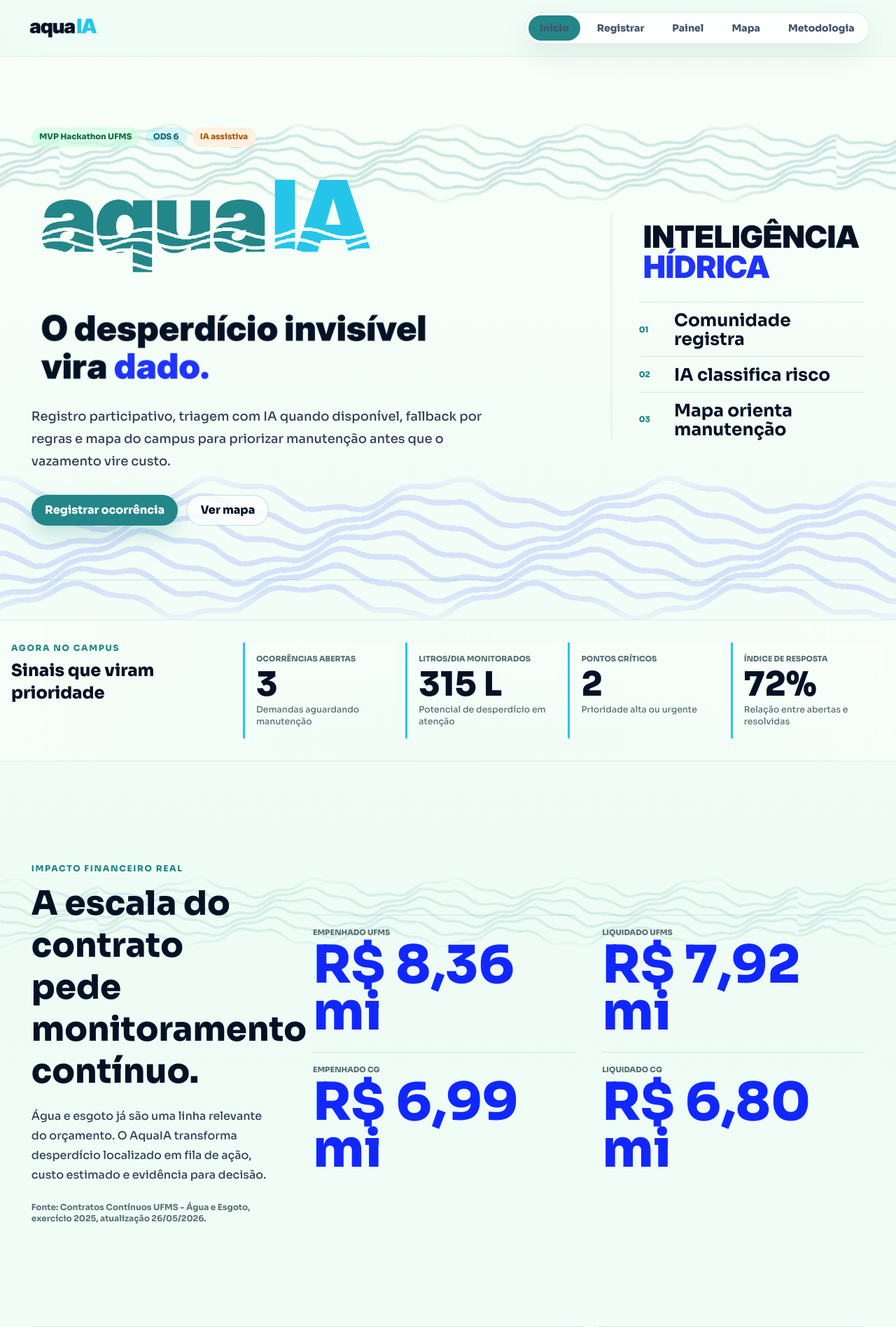
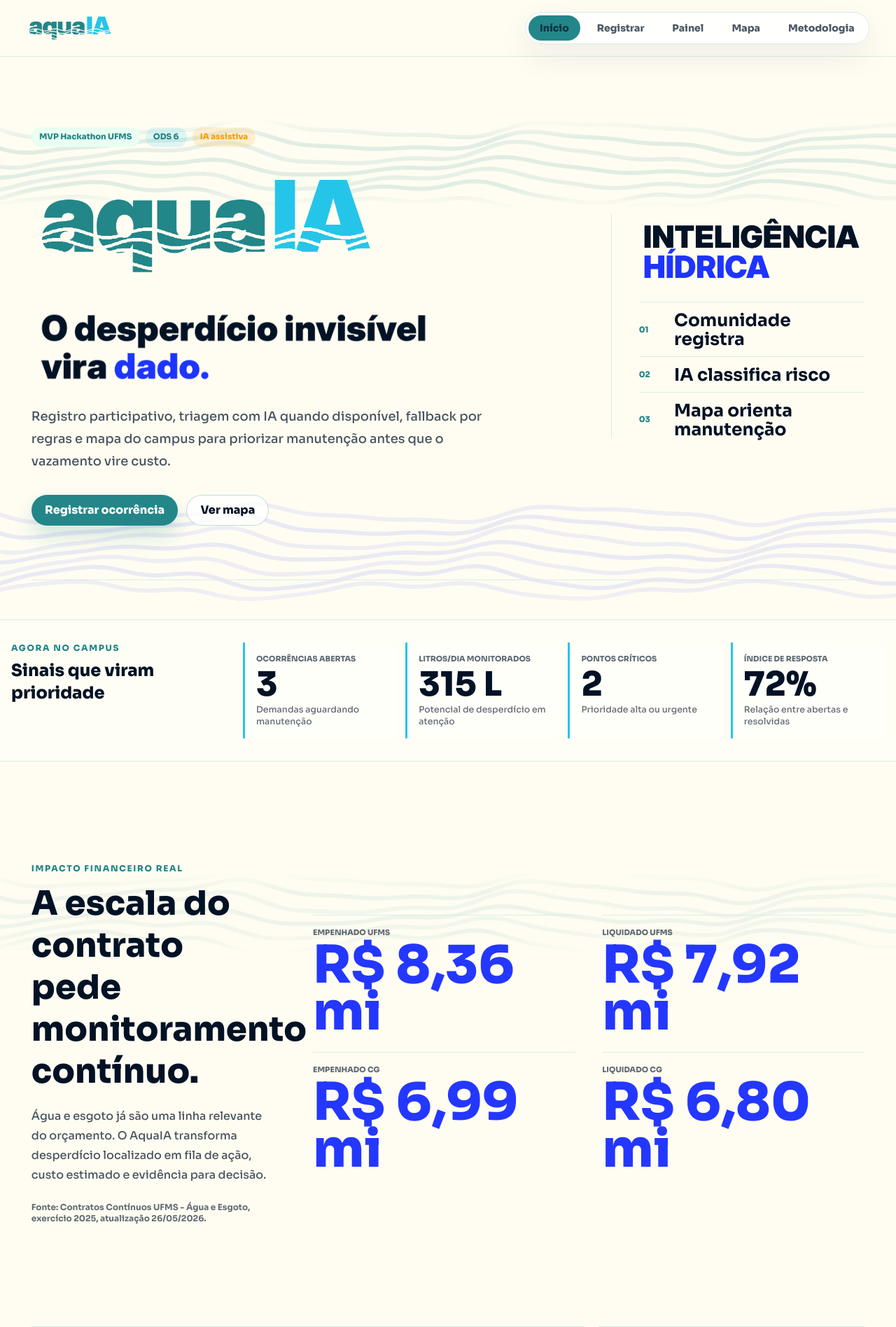
Before and after one commit to TeoZ08/aquaia-ufms, a Flask app: page / in a window 1280 px wide. Shown: the top 1896 px of the page at 70% size. Run offline with Flask 3, Linux system fonts and the light colour scheme; data comes from the database, SQL or seed files in the repository.

Commit message:
Unifica identidade e ondas seamless

```diff
--- a/static/src/controllers/dashboard_controller.js
+++ b/static/src/controllers/dashboard_controller.js
@@ -238,7 +238,7 @@ export default class extends Controller {
           <div class="max-w-2xl">
             <h3 class="text-base font-extrabold">${escapeHtml(item.local)}</h3>
             <p class="mt-1 text-sm aqua-muted">${escapeHtml(item.tipo_ocorrencia)}</p>
-            <p class="mt-2 text-sm text-slate-600">${escapeHtml(shortText(item.descricao, 130))}</p>
+            <p class="mt-2 text-sm text-aqua-ink/65">${escapeHtml(shortText(item.descricao, 130))}</p>
           </div>
           <span class="${badgeClass(item.status)}">${escapeHtml(item.status)}</span>
         </div>
--- a/templates/base.html
+++ b/templates/base.html
@@ -24,18 +24,18 @@
   data-map-tariff-value="{{ tariff_per_m3 }}"
   data-action="aquaia:screen-changed@window->dashboard#handleScreenChange aquaia:screen-changed@window->map#handleScreenChange aquaia:occurrence-created@window->dashboard#reload aquaia:occurrences-updated@window->map#updateFromEvent keydown@window->nav#closeOnEscape"
 >
-  <header class="sticky top-0 z-40 border-b border-aqua-cyan/10 bg-aqua-mist/88 backdrop-blur-xl">
+  <header class="sticky top-0 z-40 border-b border-aqua-line bg-aqua-bg/92 backdrop-blur-xl">
     <div class="aqua-container flex min-h-20 items-center justify-between gap-4">
       <button class="shrink-0" type="button" data-action="nav#show" data-screen="dashboard" aria-label="Ir para o início">
-        <img class="h-9 w-auto" src="{{ url_for('static', filename='assets/brand/03_logo_wordmark_clean_navbar.png') }}" alt="aquaIA UFMS" />
+        <img class="h-10 w-auto" src="{{ url_for('static', filename='assets/brand/02_logo_wordmark_waves_teal_ia.png') }}" alt="aquaIA UFMS" />
       </button>
 
-      <nav class="hidden items-center gap-2 rounded-full border border-aqua-cyan/15 bg-white/75 p-1 shadow-aqua lg:flex" aria-label="Navegação principal">
-        <button class="aqua-tab rounded-full px-4 py-2 text-sm font-extrabold text-slate-600 transition" type="button" data-nav-target="tab" data-action="nav#show" data-screen="dashboard">Início</button>
-        <button class="aqua-tab rounded-full px-4 py-2 text-sm font-extrabold text-slate-600 transition" type="button" data-nav-target="tab" data-action="nav#show" data-screen="registro">Registrar</button>
-        <button class="aqua-tab rounded-full px-4 py-2 text-sm font-extrabold text-slate-600 transition" type="button" data-nav-target="tab" data-action="nav#show" data-screen="painel">Painel</button>
-        <button class="aqua-tab rounded-full px-4 py-2 text-sm font-extrabold text-slate-600 transition" type="button" data-nav-target="tab" data-action="nav#show" data-screen="mapa">Mapa</button>
-        <button class="aqua-tab rounded-full px-4 py-2 text-sm font-extrabold text-slate-600 transition" type="button" data-nav-target="tab" data-action="nav#show" data-screen="metodologia">Metodologia</button>
+      <nav class="hidden items-center gap-2 rounded-full border border-aqua-line bg-aqua-surface/80 p-1 shadow-aqua lg:flex" aria-label="Navegação principal">
+        <button class="aqua-tab rounded-full px-4 py-2 text-sm font-extrabold text-aqua-ink/70 transition" type="button" data-nav-target="tab" data-action="nav#show" data-screen="dashboard">Início</button>
+        <button class="aqua-tab rounded-full px-4 py-2 text-sm font-extrabold text-aqua-ink/70 transition" type="button" data-nav-target="tab" data-action="nav#show" data-screen="registro">Registrar</button>
+        <button class="aqua-tab rounded-full px-4 py-2 text-sm font-extrabold text-aqua-ink/70 transition" type="button" data-nav-target="tab" data-action="nav#show" data-screen="painel">Painel</button>
+        <button class="aqua-tab rounded-full px-4 py-2 text-sm font-extrabold text-aqua-ink/70 transition" type="button" data-nav-target="tab" data-action="nav#show" data-screen="mapa">Mapa</button>
+        <button class="aqua-tab rounded-full px-4 py-2 text-sm font-extrabold text-aqua-ink/70 transition" type="button" data-nav-target="tab" data-action="nav#show" data-screen="metodologia">Metodologia</button>
       </nav>
 
       <button
@@ -51,12 +51,12 @@
     </div>
 
     <div class="aqua-container hidden pb-4 lg:hidden" data-nav-target="mobileMenu">
-      <nav class="grid gap-2 rounded-3xl border border-aqua-cyan/15 bg-white/90 p-3 shadow-aqua" aria-label="Menu mobile">
-        <button class="aqua-tab rounded-2xl px-4 py-3 text-left text-sm font-extrabold text-slate-600" type="button" data-nav-target="tab" data-action="nav#show" data-screen="dashboard">Início</button>
-        <button class="aqua-tab rounded-2xl px-4 py-3 text-left text-sm font-extrabold text-slate-600" type="button" data-nav-target="tab" data-action="nav#show" data-screen="registro">Registrar ocorrência</button>
-        <button class="aqua-tab rounded-2xl px-4 py-3 text-left text-sm font-extrabold text-slate-600" type="button" data-nav-target="tab" data-action="nav#show" data-screen="painel">Painel</button>
-        <button class="aqua-tab rounded-2xl px-4 py-3 text-left text-sm font-extrabold text-slate-600" type="button" data-nav-target="tab" data-action="nav#show" data-screen="mapa">Mapa</button>
-        <button class="aqua-tab rounded-2xl px-4 py-3 text-left text-sm font-extrabold text-slate-600" type="button" data-nav-target="tab" data-action="nav#show" data-screen="metodologia">Metodologia</button>
+      <nav class="grid gap-2 rounded-3xl border border-aqua-line bg-aqua-surface/92 p-3 shadow-aqua" aria-label="Menu mobile">
+        <button class="aqua-tab rounded-2xl px-4 py-3 text-left text-sm font-extrabold text-aqua-ink/70" type="button" data-nav-target="tab" data-action="nav#show" data-screen="dashboard">Início</button>
+        <button class="aqua-tab rounded-2xl px-4 py-3 text-left text-sm font-extrabold text-aqua-ink/70" type="button" data-nav-target="tab" data-action="nav#show" data-screen="registro">Registrar ocorrência</button>
+        <button class="aqua-tab rounded-2xl px-4 py-3 text-left text-sm font-extrabold text-aqua-ink/70" type="button" data-nav-target="tab" data-action="nav#show" data-screen="painel">Painel</button>
+        <button class="aqua-tab rounded-2xl px-4 py-3 text-left text-sm font-extrabold text-aqua-ink/70" type="button" data-nav-target="tab" data-action="nav#show" data-screen="mapa">Mapa</button>
+        <button class="aqua-tab rounded-2xl px-4 py-3 text-left text-sm font-extrabold text-aqua-ink/70" type="button" data-nav-target="tab" data-action="nav#show" data-screen="metodologia">Metodologia</button>
       </nav>
     </div>
   </header>
@@ -65,12 +65,12 @@
     {% block content %}{% endblock %}
   </main>
 
-  <nav class="fixed inset-x-3 bottom-3 z-50 grid grid-cols-5 rounded-[1.35rem] border border-aqua-cyan/15 bg-white/95 p-2 shadow-aqua backdrop-blur-xl lg:hidden" aria-label="Navegação inferior">
-    <button class="aqua-bottom-tab grid place-items-center gap-1 rounded-2xl px-1 py-2 text-[0.68rem] font-extrabold text-slate-500" type="button" data-nav-target="tab" data-action="nav#show" data-screen="dashboard"><span class="grid h-8 w-8 place-items-center rounded-full bg-aqua-mint text-aqua-cyan">⌂</span>Início</button>
-    <button class="aqua-bottom-tab grid place-items-center gap-1 rounded-2xl px-1 py-2 text-[0.68rem] font-extrabold text-slate-500" type="button" data-nav-target="tab" data-action="nav#show" data-screen="painel"><span class="grid h-8 w-8 place-items-center rounded-full bg-aqua-mint text-aqua-cyan">◇</span>Painel</button>
-    <button class="aqua-bottom-tab grid place-items-center gap-1 rounded-2xl px-1 py-2 text-[0.68rem] font-extrabold text-slate-500" type="button" data-nav-target="tab" data-action="nav#show" data-screen="registro"><span class="grid h-10 w-10 place-items-center rounded-full bg-aqua-cyan text-white">＋</span>Novo</button>
-    <button class="aqua-bottom-tab grid place-items-center gap-1 rounded-2xl px-1 py-2 text-[0.68rem] font-extrabold text-slate-500" type="button" data-nav-target="tab" data-action="nav#show" data-screen="mapa"><span class="grid h-8 w-8 place-items-center rounded-full bg-aqua-mint text-aqua-cyan">⌖</span>Mapa</button>
-    <button class="aqua-bottom-tab grid place-items-center gap-1 rounded-2xl px-1 py-2 text-[0.68rem] font-extrabold text-slate-500" type="button" data-nav-target="tab" data-action="nav#show" data-screen="metodologia"><span class="grid h-8 w-8 place-items-center rounded-full bg-aqua-mint text-aqua-cyan">i</span>Base</button>
+  <nav class="fixed inset-x-3 bottom-3 z-50 grid grid-cols-5 rounded-[1.35rem] border border-aqua-line bg-aqua-surface/95 p-2 shadow-aqua backdrop-blur-xl lg:hidden" aria-label="Navegação inferior">
+    <button class="aqua-bottom-tab grid place-items-center gap-1 rounded-2xl px-1 py-2 text-[0.68rem] font-extrabold text-aqua-ink/60" type="button" data-nav-target="tab" data-action="nav#show" data-screen="dashboard"><span class="grid h-8 w-8 place-items-center rounded-full bg-aqua-mint text-aqua-cyan">⌂</span>Início</button>
+    <button class="aqua-bottom-tab grid place-items-center gap-1 rounded-2xl px-1 py-2 text-[0.68rem] font-extrabold text-aqua-ink/60" type="button" data-nav-target="tab" data-action="nav#show" data-screen="painel"><span class="grid h-8 w-8 place-items-center rounded-full bg-aqua-mint text-aqua-cyan">◇</span>Painel</button>
+    <button class="aqua-bottom-tab grid place-items-center gap-1 rounded-2xl px-1 py-2 text-[0.68rem] font-extrabold text-aqua-ink/60" type="button" data-nav-target="tab" data-action="nav#show" data-screen="registro"><span class="grid h-10 w-10 place-items-center rounded-full bg-aqua-cyan text-white">＋</span>Novo</button>
+    <button class="aqua-bottom-tab grid place-items-center gap-1 rounded-2xl px-1 py-2 text-[0.68rem] font-extrabold text-aqua-ink/60" type="button" data-nav-target="tab" data-action="nav#show" data-screen="mapa"><span class="grid h-8 w-8 place-items-center rounded-full bg-aqua-mint text-aqua-cyan">⌖</span>Mapa</button>
+    <button class="aqua-bottom-tab grid place-items-center gap-1 rounded-2xl px-1 py-2 text-[0.68rem] font-extrabold text-aqua-ink/60" type="button" data-nav-target="tab" data-action="nav#show" data-screen="metodologia"><span class="grid h-8 w-8 place-items-center rounded-full bg-aqua-mint text-aqua-cyan">i</span>Base</button>
   </nav>
 
   <div class="fixed bottom-24 left-1/2 z-[60] hidden w-[min(92vw,430px)] -translate-x-1/2 rounded-full bg-aqua-ink px-5 py-3 text-center text-sm font-extrabold text-white shadow-aqua" role="status" aria-live="polite" data-controller="toast" data-action="aquaia:toast@window->toast#show">
--- a/templates/index.html
+++ b/templates/index.html
@@ -16,7 +16,7 @@
 
         <img class="aqua-hero-phrase mt-8" src="{{ url_for('static', filename='assets/brand/09_hero_phrase_desperdicio_vira_dado.png') }}" alt="O desperdício invisível vira dado." />
 
-        <p class="mt-6 max-w-2xl text-lg leading-8 text-slate-700">
+        <p class="mt-6 max-w-2xl text-lg leading-8 text-aqua-ink/72">
           Registro participativo, triagem com IA quando disponível, fallback por regras e mapa do campus para priorizar manutenção antes que o vazamento vire custo.
         </p>
 
@@ -53,7 +53,7 @@
       <div>
         <p class="text-xs font-extrabold uppercase tracking-[0.14em] text-aqua-cyan">Impacto financeiro real</p>
         <h2 class="mt-3 text-3xl font-black leading-tight md:text-5xl">A escala do contrato pede monitoramento contínuo.</h2>
-        <p class="mt-5 max-w-2xl text-base leading-7 text-slate-700">Água e esgoto já são uma linha relevante do orçamento. O AquaIA transforma desperdício localizado em fila de ação, custo estimado e evidência para decisão.</p>
+        <p class="mt-5 max-w-2xl text-base leading-7 text-aqua-ink/72">Água e esgoto já são uma linha relevante do orçamento. O AquaIA transforma desperdício localizado em fila de ação, custo estimado e evidência para decisão.</p>
         <p class="mt-6 text-xs font-bold aqua-muted">Fonte: Contratos Contínuos UFMS - Água e Esgoto, exercício 2025, atualização 26/05/2026.</p>
       </div>
       <div class="aqua-number-wall">
@@ -89,7 +89,6 @@
       </div>
 
       <aside class="aqua-impact-band">
-        <img class="mb-5 w-44" src="{{ url_for('static', filename='assets/brand/05_logo_wordmark_stacked_editorial.png') }}" alt="aquaIA - inteligência hídrica participativa" />
         <p class="text-xs font-extrabold uppercase tracking-[0.14em] text-aqua-cyan">Impacto do mês</p>
         <h2 class="mt-2 text-2xl font-black">Estimativa viva para pitch e manutenção</h2>
         <div class="mt-5 grid gap-3" data-dashboard-target="impactStats"></div>
@@ -208,10 +207,10 @@
     <section class="aqua-card p-4">
       <div class="grid gap-3 lg:grid-cols-[1fr_auto] lg:items-center">
         <div class="flex flex-wrap gap-2" aria-label="Filtros rápidos por status">
-          <button class="aqua-tab is-active rounded-full px-4 py-2 text-sm font-extrabold text-slate-600 transition" type="button" data-dashboard-target="statusSegment" data-action="dashboard#setStatus" data-dashboard-status-param="">Todas</button>
-          <button class="aqua-tab rounded-full px-4 py-2 text-sm font-extrabold text-slate-600 transition" type="button" data-dashboard-target="statusSegment" data-action="dashboard#setStatus" data-dashboard-status-param="Aberto">Abertas</button>
-          <button class="aqua-tab rounded-full px-4 py-2 text-sm font-extrabold text-slate-600 transition" type="button" data-dashboard-target="statusSegment" data-action="dashboard#setStatus" data-dashboard-status-param="Em análise">Em análise</button>
-          <button class="aqua-tab rounded-full px-4 py-2 text-sm font-extrabold text-slate-600 transition" type="button" data-dashboard-target="statusSegment" data-action="dashboard#setStatus" data-dashboard-status-param="Resolvido">Resolvidas</button>
+          <button class="aqua-tab is-active rounded-full px-4 py-2 text-sm font-extrabold text-aqua-ink/70 transition" type="button" data-dashboard-target="statusSegment" data-action="dashboard#setStatus" data-dashboard-status-param="">Todas</button>
+          <button class="aqua-tab rounded-full px-4 py-2 text-sm font-extrabold text-aqua-ink/70 transition" type="button" data-dashboard-target="statusSegment" data-action="dashboard#setStatus" data-dashboard-status-param="Aberto">Abertas</button>
+          <button class="aqua-tab rounded-full px-4 py-2 text-sm font-extrabold text-aqua-ink/70 transition" type="button" data-dashboard-target="statusSegment" data-action="dashboard#setStatus" data-dashboard-status-param="Em análise">Em análise</button>
+          <button class="aqua-tab rounded-full px-4 py-2 text-sm font-extrabold text-aqua-ink/70 transition" type="button" data-dashboard-target="statusSegment" data-action="dashboard#setStatus" data-dashboard-status-param="Resolvido">Resolvidas</button>
         </div>
         <button class="aqua-btn-secondary min-h-10 px-4 text-sm" type="button" data-action="dashboard#reload">Atualizar</button>
       </div>
@@ -255,8 +254,8 @@
           <span class="mt-1 block text-sm aqua-muted">OpenStreetMap via Leaflet, sem cadastro nem token, com mapa oficial da UFMS como apoio visual.</span>
         </div>
         <div class="flex rounded-full border border-aqua-cyan/15 bg-white p-1" aria-label="Alternar visualização do mapa">
-          <button class="aqua-tab is-active rounded-full px-4 py-2 text-sm font-extrabold text-slate-600" type="button" data-map-target="modeButton" data-action="map#setMode" data-map-mode-param="osm">Mapa real</button>
-          <button class="aqua-tab rounded-full px-4 py-2 text-sm font-extrabold text-slate-600" type="button" data-map-target="modeButton" data-action="map#setMode" data-map-mode-param="campus">Mapa UFMS</button>
+          <button class="aqua-tab is-active rounded-full px-4 py-2 text-sm font-extrabold text-aqua-ink/70" type="button" data-map-target="modeButton" data-action="map#setMode" data-map-mode-param="osm">Mapa real</button>
+          <button class="aqua-tab rounded-full px-4 py-2 text-sm font-extrabold text-aqua-ink/70" type="button" data-map-target="modeButton" data-action="map#setMode" data-map-mode-param="campus">Mapa UFMS</button>
         </div>
       </div>
 
@@ -290,7 +289,7 @@
   <div class="aqua-container grid gap-5">
     <section class="grid gap-5 lg:grid-cols-[0.85fr_1.15fr]">
       <div class="aqua-card p-5">
-        <img class="h-28 w-auto object-contain" src="{{ url_for('static', filename='assets/brand/05_logo_wordmark_stacked_editorial.png') }}" alt="aquaIA - Inteligência hídrica participativa" />
+        <img class="h-24 w-auto object-contain" src="{{ url_for('static', filename='assets/brand/02_logo_wordmark_waves_teal_ia.png') }}" alt="aquaIA UFMS" />
         <p class="mt-6 text-xs font-extrabold uppercase tracking-[0.14em] text-aqua-cyan">Metodologia</p>
         <h1 id="metodologia-title" class="mt-2 aqua-section-title">Base técnica transparente para triagem</h1>
         <p class="mt-3 text-sm leading-6 aqua-muted">O AquaIA não substitui vistoria técnica. Ele organiza evidências, estima impacto inicial e ajuda a priorizar atendimento com critérios explícitos.</p>
```
Also changed, not shown: static/src/controllers/map_controller.js (+7 -7 lines), static/src/input.css (+53 -44 lines), tests/test_app.py (+3 -1 lines), tests/test_frontend_static.py (+25 -4 lines), static/assets/brand/wave-loop-blue.png (added), static/assets/brand/wave-loop-teal.png (added), static/dist/app.js, static/dist/output.css.
